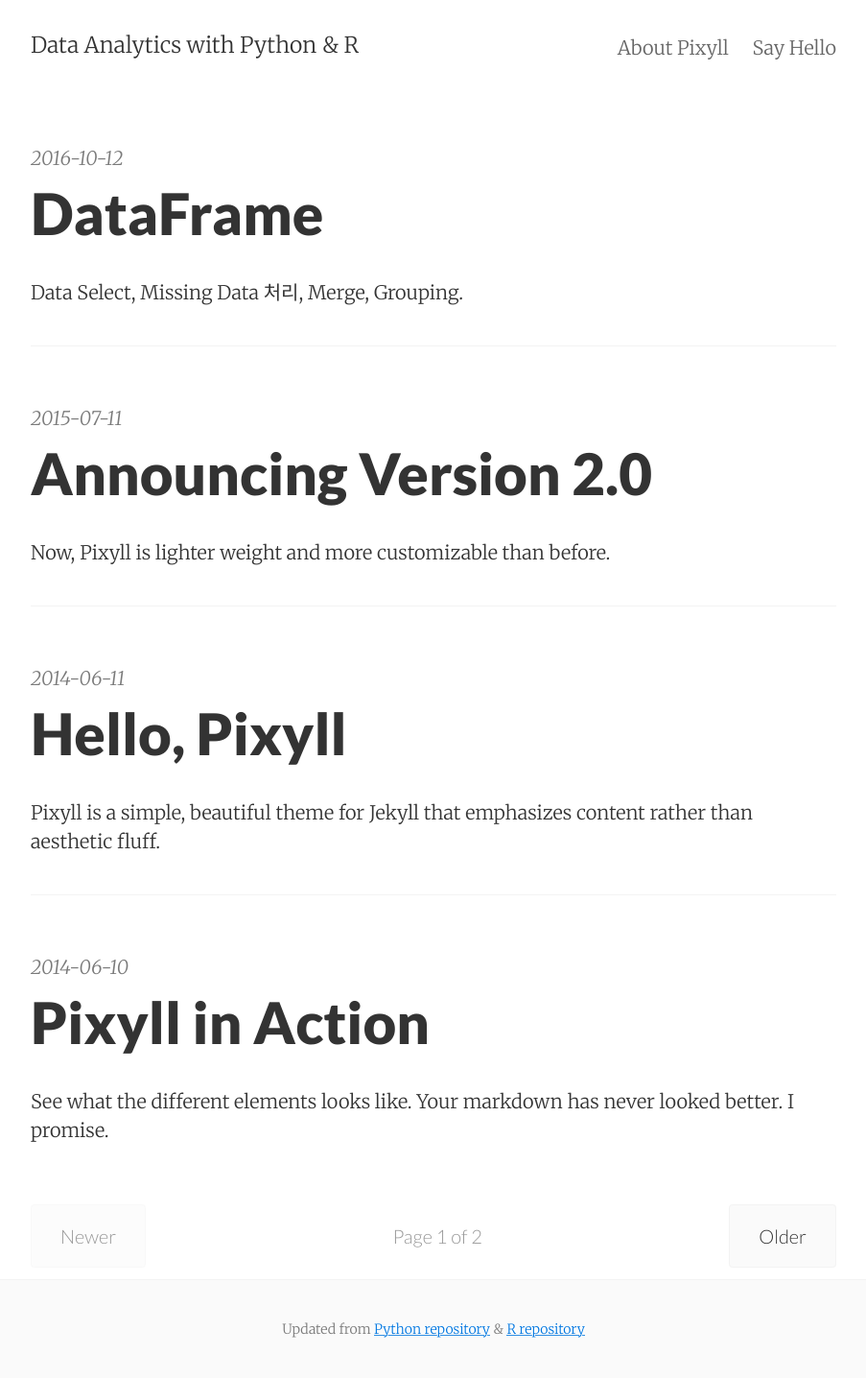
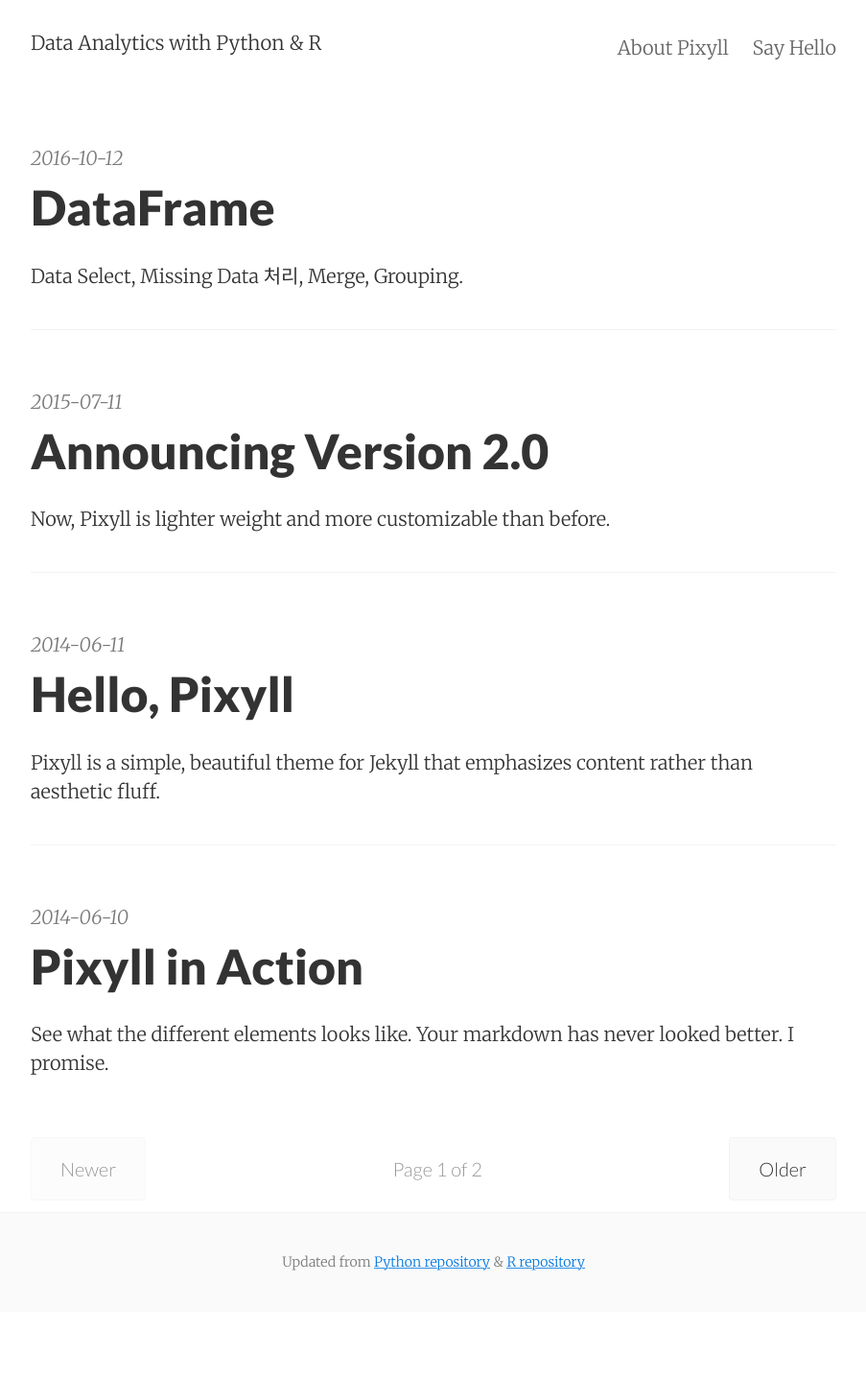
Before and after one commit to woosa7/woosa7.github.io, a Jekyll site: the page built from index.html, in a window 1280 px wide. Shown: the whole page at 96% size, without its empty margins (188-1091 px from the left). Built offline with Jekyll 4.4.1, drawn with Linux system fonts in a browser that asks for light colours; the list of posts is cut into pages by our own code; after the commit the page ends 1367 px from its top, so only the background shows below that.

Commit message:
change settings

```diff
--- a/_sass/_variables.scss
+++ b/_sass/_variables.scss
@@ -7,9 +7,9 @@ $heading-font-family: 'Lato', 'Helvetica Neue', Helvetica, sans-serif !default;
 $heading-font-weight: 900 !default;
 $heading-line-height: 1.25 !default;
 $monospace-font-family: 'Source Code Pro', Consolas, monospace !default;
-$h1: 2.998rem !default;
+$h1: 2.5rem !default;
 $h2: 1.5rem !default;
-$h3: 1.15rem !default;
+$h3: 1.02rem !default;
 $h4: 1rem !default;
 $h5: .875rem !default;
 $h6: .75rem !default;
```
